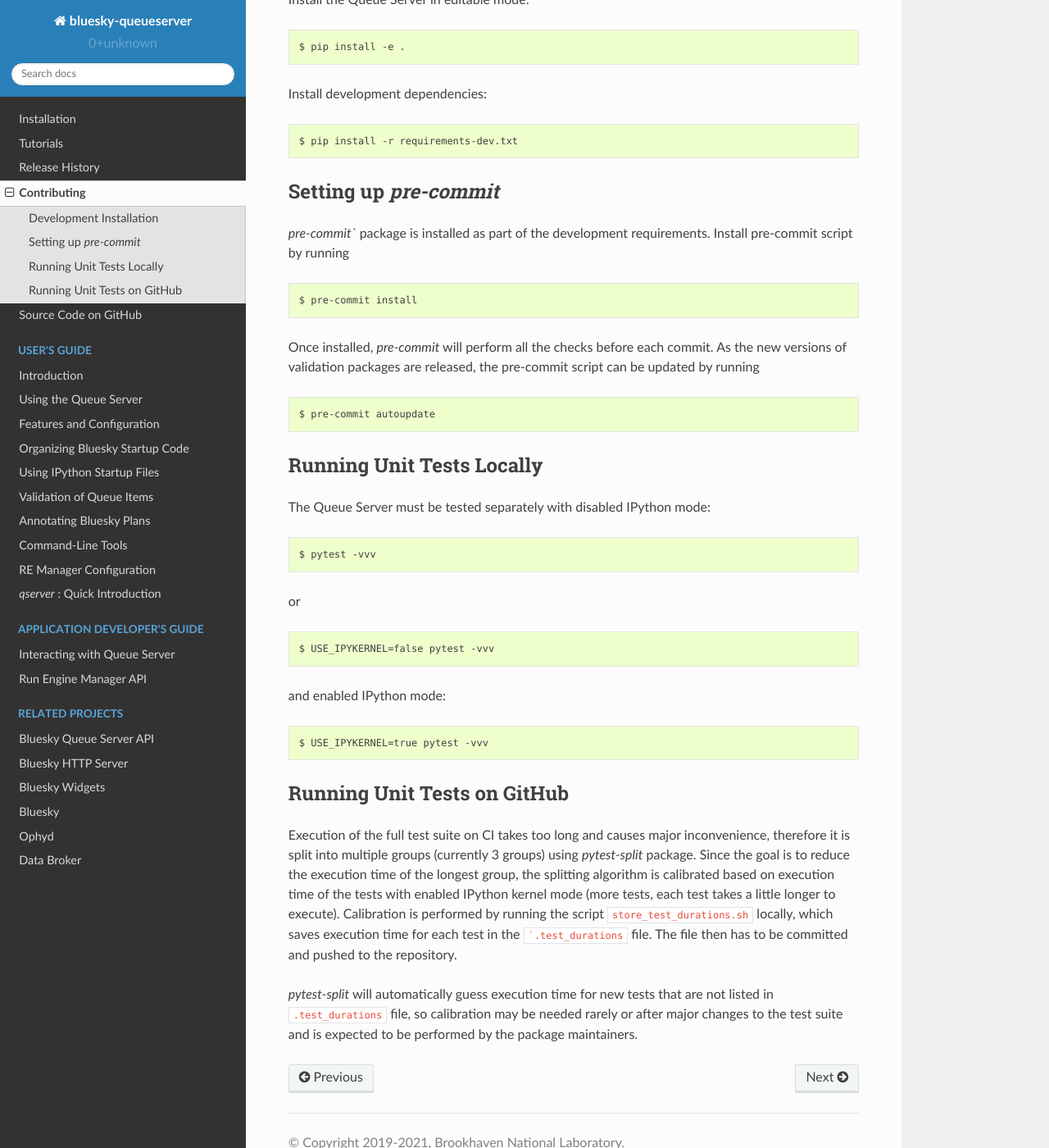
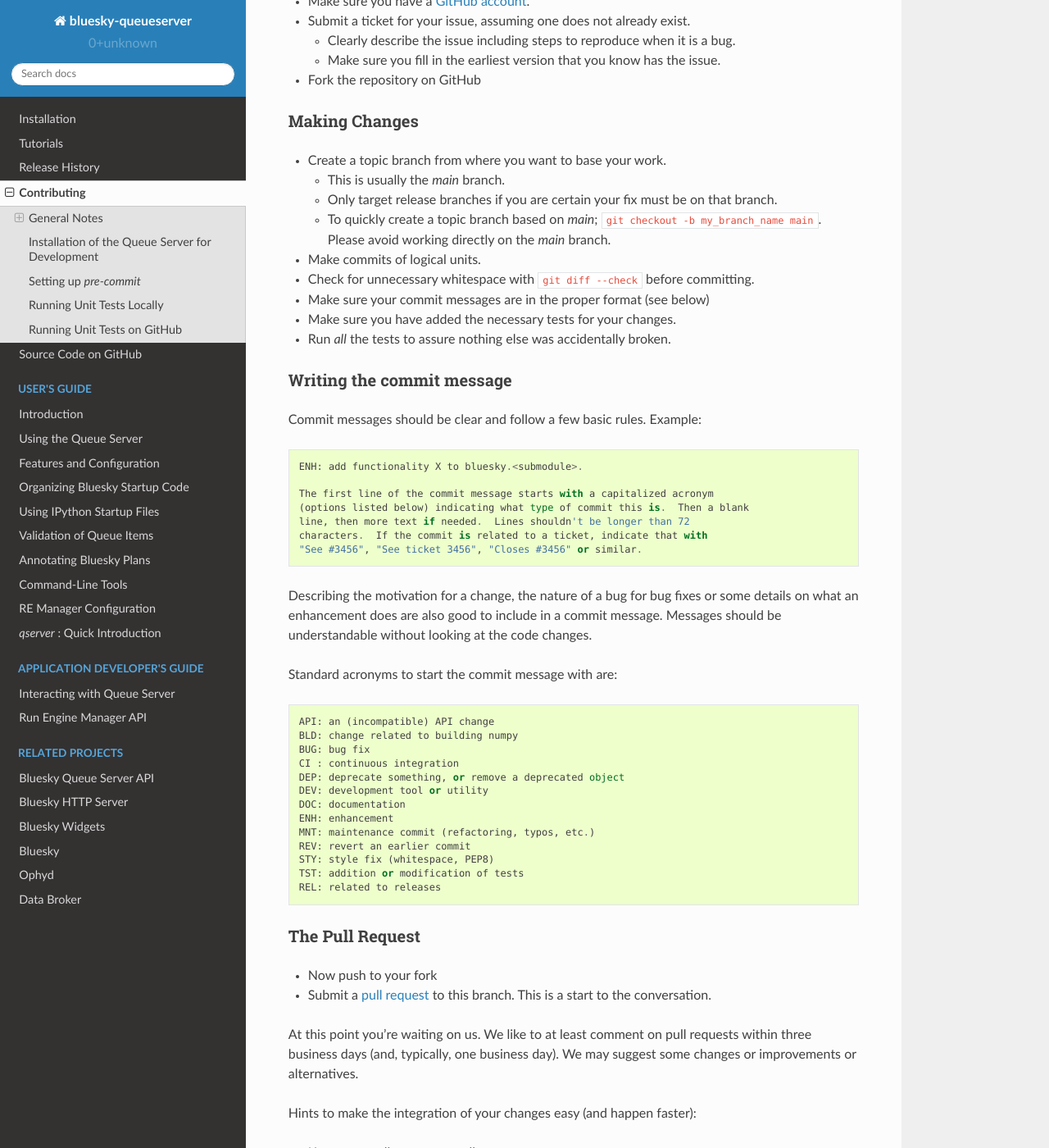
Before and after one commit to bluesky/bluesky-queueserver, a Sphinx documentation site: the page built from docs/source/contributing.rst, in a window 1280 px wide and 1400 px high, scrolled down 276 px. Shown: the whole window at 82% size. Built offline with Sphinx 7.4.7 and the Read the Docs theme 2.0.0, drawn with Linux system fonts in a browser that asks for light colours; some of the changed text lies outside the part shown.

Commit message:
DOC: more notes for contributors

```diff
--- a/docs/source/contributing.rst
+++ b/docs/source/contributing.rst
@@ -2,8 +2,92 @@
 Contributing
 ============
 
-Development Installation
-------------------------
+General Notes
+-------------
+
+Getting Started
+===============
+
+* Make sure you have a `GitHub account <https://github.com/signup>`_.
+* Submit a ticket for your issue, assuming one does not already exist.
+
+  * Clearly describe the issue including steps to reproduce when it is a bug.
+  * Make sure you fill in the earliest version that you know has the issue.
+
+* Fork the repository on GitHub
+
+
+Making Changes
+==============
+
+* Create a topic branch from where you want to base your work.
+
+  * This is usually the `main` branch.
+  * Only target release branches if you are certain your fix must be on that
+    branch.
+  * To quickly create a topic branch based on `main`; ``git checkout -b
+    my_branch_name main``. Please avoid working directly on the
+    `main` branch.
+
+* Make commits of logical units.
+* Check for unnecessary whitespace with ``git diff --check`` before committing.
+* Make sure your commit messages are in the proper format (see below)
+* Make sure you have added the necessary tests for your changes.
+* Run *all* the tests to assure nothing else was accidentally broken.
+
+Writing the commit message
+==========================
+
+Commit messages should be clear and follow a few basic rules. Example::
+
+  ENH: add functionality X to bluesky.<submodule>.
+
+  The first line of the commit message starts with a capitalized acronym
+  (options listed below) indicating what type of commit this is.  Then a blank
+  line, then more text if needed.  Lines shouldn't be longer than 72
+  characters.  If the commit is related to a ticket, indicate that with
+  "See #3456", "See ticket 3456", "Closes #3456" or similar.
+
+Describing the motivation for a change, the nature of a bug for bug fixes
+or some details on what an enhancement does are also good to include in a
+commit message. Messages should be understandable without looking at the code
+changes.
+
+Standard acronyms to start the commit message with are::
+
+  API: an (incompatible) API change
+  BLD: change related to building numpy
+  BUG: bug fix
+  CI : continuous integration
+  DEP: deprecate something, or remove a deprecated object
+  DEV: development tool or utility
+  DOC: documentation
+  ENH: enhancement
+  MNT: maintenance commit (refactoring, typos, etc.)
+  REV: revert an earlier commit
+  STY: style fix (whitespace, PEP8)
+  TST: addition or modification of tests
+  REL: related to releases
+
+The Pull Request
+================
+
+* Now push to your fork
+* Submit a `pull request <https://help.github.com/articles/using-pull-requests>`_ to this branch. This is a start to the conversation.
+
+At this point you're waiting on us. We like to at least comment on pull requests within three business days
+(and, typically, one business day). We may suggest some changes or improvements or alternatives.
+
+Hints to make the integration of your changes easy (and happen faster):
+
+* Keep your pull requests small
+* Don't forget your unit tests
+* All algorithms need documentation, don't forget the .rst file
+* Don't take changes requests to change your code personally
+
+
+Installation of the Queue Server for Development
+------------------------------------------------
 
 Install Redis and create Conda environment as described in :ref:`installation_steps`.
 
@@ -60,4 +144,4 @@ has to be committed and pushed to the repository.
 
 `pytest-split` will automatically guess execution time for new tests that are not
 listed in ``.test_durations`` file, so calibration may be needed rarely or after major
-changes to the test suite and is expected to be performed by the package maintainers.
+changes to the test suite and should be left to the package maintainers.
```
